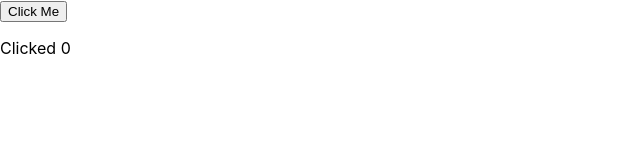
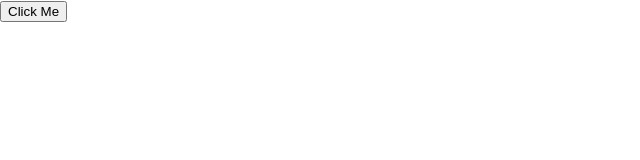
Before and after one commit to bhaumikk09/ReactJs_Learning, a React (Create React App) app in the folder myapp/: page / in a window 1280 px wide. Shown: the top 160 px of the page, without its empty margins (0-640 px from the left). Built offline with nearby package versions, Linux system fonts and the light colour scheme.

Commit message:
Button Count in Console

```diff
--- a/myapp/src/components/Button.jsx
+++ b/myapp/src/components/Button.jsx
@@ -6,21 +6,16 @@ const Button = () => {
 
   function handleClick ()
   {
+    setCount (count+1);
+    console.log(count);
 
-    setCount (count+1);
-
-
-
-    };
+  };
 
     return (
-      <>
       <button onClick={handleClick}>
         Click Me
+      </button>
 
-      </button>
-      <p>Clicked {count}</p>
-      </>
     );
 
   };
```
